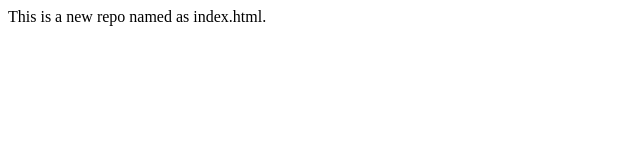
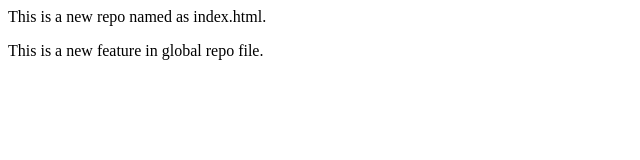
Before and after one commit to AqsaImranblogger/global-repo, a plain HTML site: page index.html in a window 1280 px wide. Shown: the whole page, without its empty margins (0-640 px from the left). Drawn offline with Linux system fonts and the light colour scheme.

Commit message:
Add new feature

```diff
--- a/index.html
+++ b/index.html
@@ -1 +1,2 @@
 <p>This is a new repo named as index.html.</p>
+<p>This is a new feature in global repo file.</p>
```
